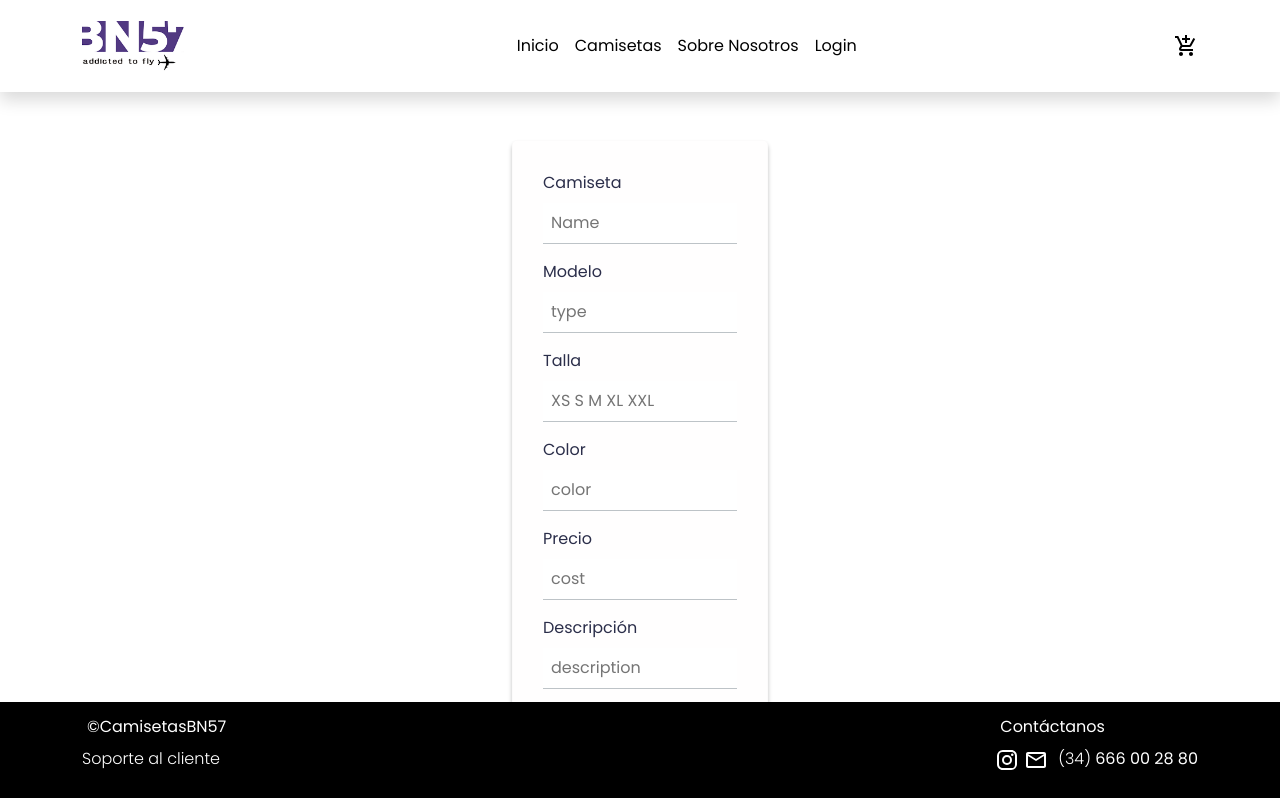
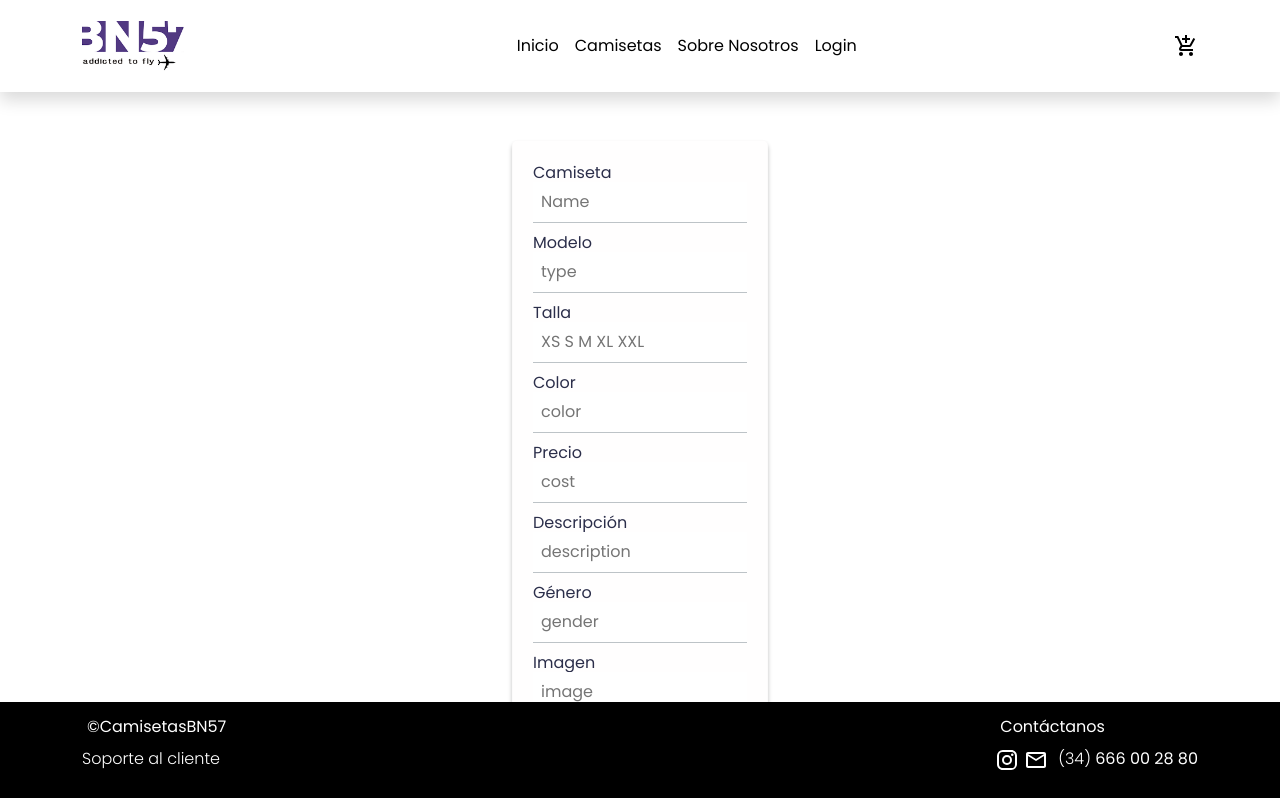
Before and after one commit to MariaLauramn-zz/camisetasBN57, a React app in the folder web-client/: page /add in a window 1280 px wide. Shown: the top 798 px of the page. Built offline with nearby package versions, Linux system fonts and the light colour scheme; no server answers.

Commit message:
ajustando formShirt en scss

```diff
--- a/web-client/src/js/components/form/FormShirt.jsx
+++ b/web-client/src/js/components/form/FormShirt.jsx
@@ -51,7 +51,7 @@ export const FormShirt = (props) => {
       <div className="formDiv">
         <Form onSubmit={handleSubmit} className="styleForm">
 
-            <Form.Group className="mb-3">
+            <Form.Group className="mb-2">
                 <label>Camiseta</label>
                 <input id="name"
                        type="text"
@@ -62,7 +62,7 @@ export const FormShirt = (props) => {
                 />
             </Form.Group>
 
-            <Form.Group className="mb-3">
+            <Form.Group className="mb-2">
                 <label>Modelo</label>
                 <input id="type"
                        type="text"
@@ -73,7 +73,7 @@ export const FormShirt = (props) => {
                 />
             </Form.Group>
 
-            <Form.Group className="mb-3">
+            <Form.Group className="mb-2">
                 <label>Talla</label>
                 <input id="size"
                        type="text"
@@ -84,7 +84,7 @@ export const FormShirt = (props) => {
                 />
             </Form.Group>
 
-            <Form.Group className="mb-3">
+            <Form.Group className="mb-2">
                 <label>Color</label>
                 <input id="color"
                        type="text"
@@ -95,7 +95,7 @@ export const FormShirt = (props) => {
                 />
             </Form.Group>
 
-            <Form.Group className="mb-3">
+            <Form.Group className="mb-2">
                 <label>Precio</label>
                 <input id="cost"
                        type="number"
@@ -106,7 +106,7 @@ export const FormShirt = (props) => {
                 />
             </Form.Group>
 
-            <Form.Group className="mb-3">
+            <Form.Group className="mb-2">
                 <label>Descripción</label>
                 <input id="description"
                        type="text"
@@ -117,7 +117,7 @@ export const FormShirt = (props) => {
                 />
             </Form.Group>
 
-            <Form.Group className="mb-3">
+            <Form.Group className="mb-2">
                 <label>Género</label>
                 <input id="gender"
                        type="text"
@@ -128,7 +128,7 @@ export const FormShirt = (props) => {
                 />
             </Form.Group>
 
-            <Form.Group className="mb-3">
+            <Form.Group className="mb-2">
                 <label>Imagen</label>
                 <input id="image"
                        type="text"
--- a/web-client/src/js/components/form/formShirt.scss
+++ b/web-client/src/js/components/form/formShirt.scss
@@ -7,10 +7,11 @@
   justify-content: center;
   align-items: center;
   background: white;
+  margin-bottom: 100px;
 }
 
 form.styleForm {
-  padding: 30px;
+  padding: 20px;
 }
 
 .styleForm {
@@ -22,9 +23,6 @@ form.styleForm {
   width: 20%;
 }
 
-.mb-3 {
-  width: auto;
-}
 
 input:not([type=checkbox]):not([type=radio]),
 select,
@@ -39,7 +37,7 @@ textarea {
 }
 
 label {
-  margin-bottom: 8px;
+  margin-bottom: -3px;
   display: block;
   color: #2b2e4a;
 }
@@ -51,4 +49,5 @@ label {
   padding: 7px;
   border-radius: 6px;
   float: right;
+  margin-top: 15px;
 }
```
